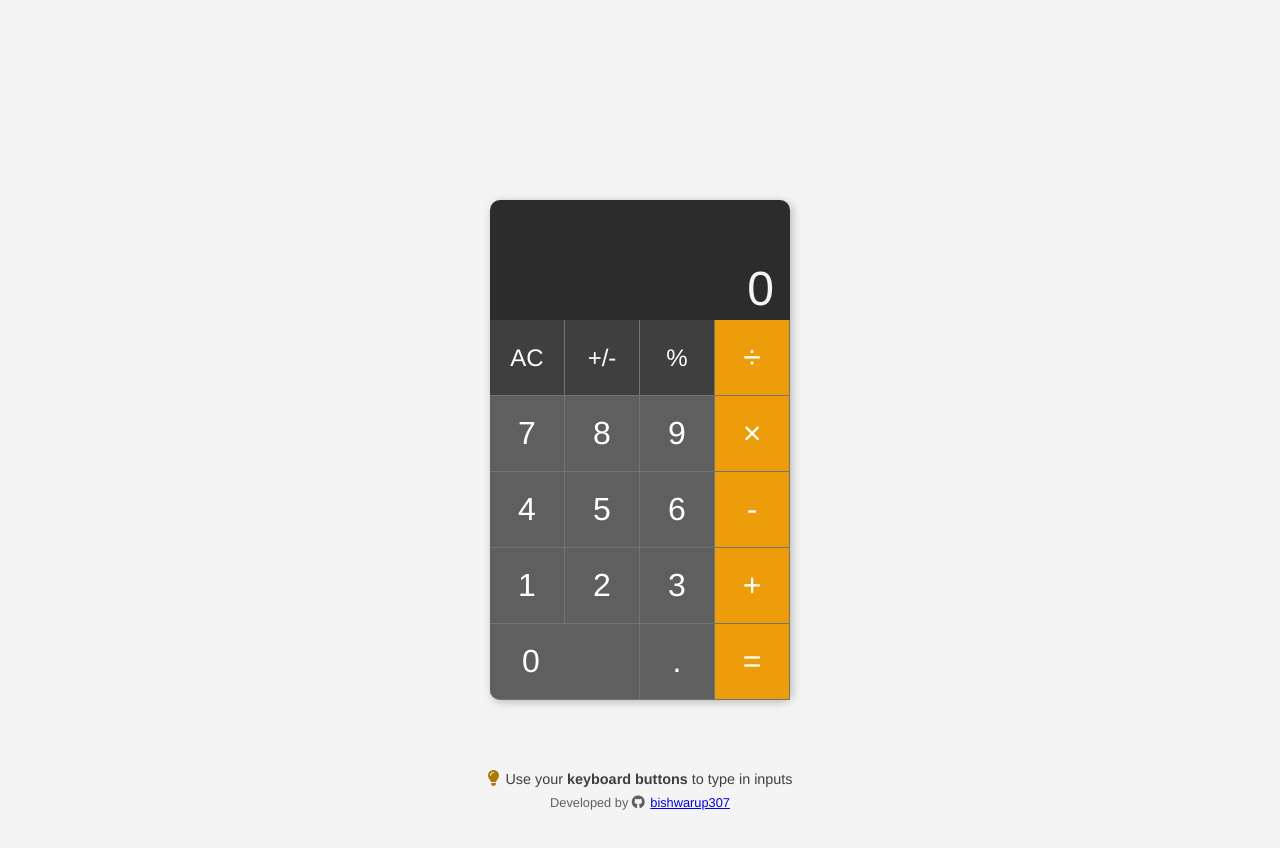
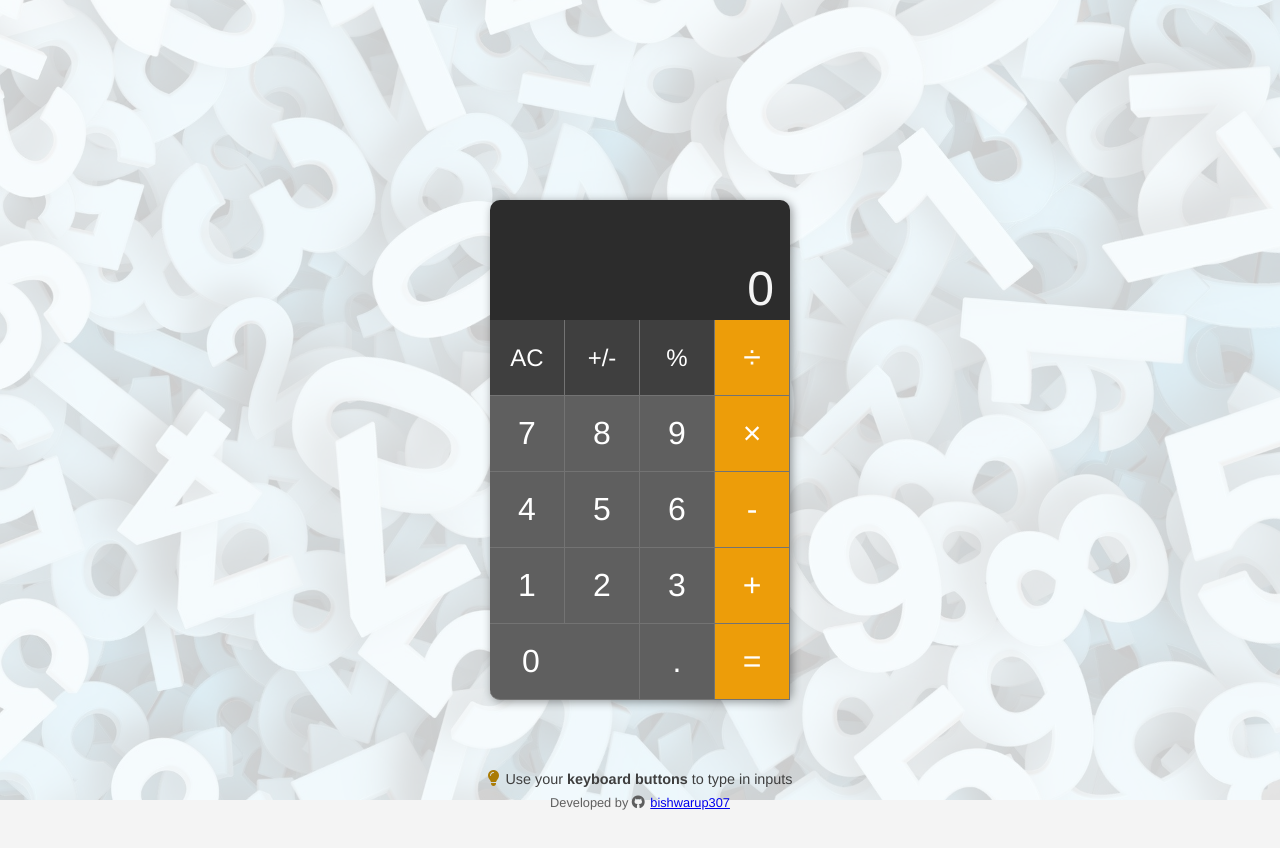
Before and after one commit to bishwarup307/odin-calc, a plain HTML site: page index.html in a window 1280 px wide. Drawn offline with Linux system fonts and the light colour scheme.

Commit message:
Add a background to the webpage

```diff
--- a/index.html
+++ b/index.html
@@ -12,6 +12,14 @@
         <title>Calcy</title>
     </head>
     <body>
+        <div class="background">
+            <img
+                class="background-image"
+                src="./images/pay-1036469_1920.jpg"
+                alt="background-image"
+            />
+        </div>
+
         <div class="container">
             <div class="display-container">
                 <div class="history"></div>
--- a/styles.css
+++ b/styles.css
@@ -23,7 +23,36 @@
 
 body {
     background-color: var(--clr-lightbg);
-    margin-top: 200px;
+    /* margin-top: 200px; */
+    position: relative;
+    padding-top: 200px;
+}
+
+.background {
+    position: absolute;
+    /* height: 100%; */
+    width: 100vw;
+    height: 100vh;
+    top: 0;
+    left: 0;
+    z-index: -1;
+}
+
+.background-image {
+    height: 100%;
+    width: 100%;
+    object-fit: cover;
+}
+
+.background::before {
+    content: "";
+    background-color: rgba(255, 255, 255, 0.8);
+    position: absolute;
+    left: 0;
+    top: 0;
+    right: 0;
+    bottom: 0;
+    z-index: 200;
 }
 
 .container {
@@ -35,7 +64,7 @@ body {
     margin: 0 auto;
     display: flex;
     flex-direction: column;
-    box-shadow: 2px 2px 10px rgba(0, 0, 0, 0.25);
+    box-shadow: 2px 2px 10px rgba(0, 0, 0, 0.4);
 }
 
 .display-container {
```
Also changed, not shown: images/pay-1036469_1920.jpg (added).
